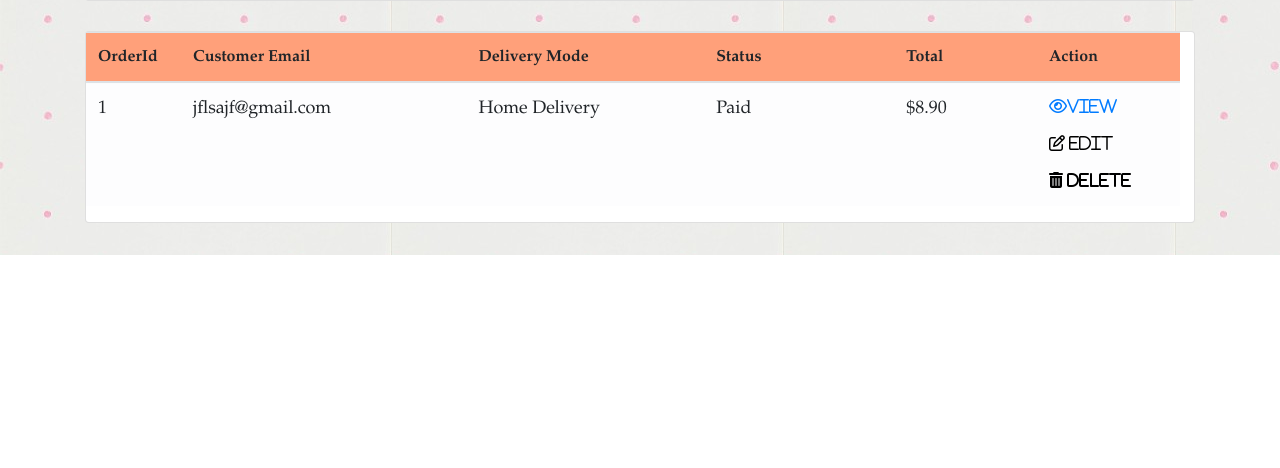
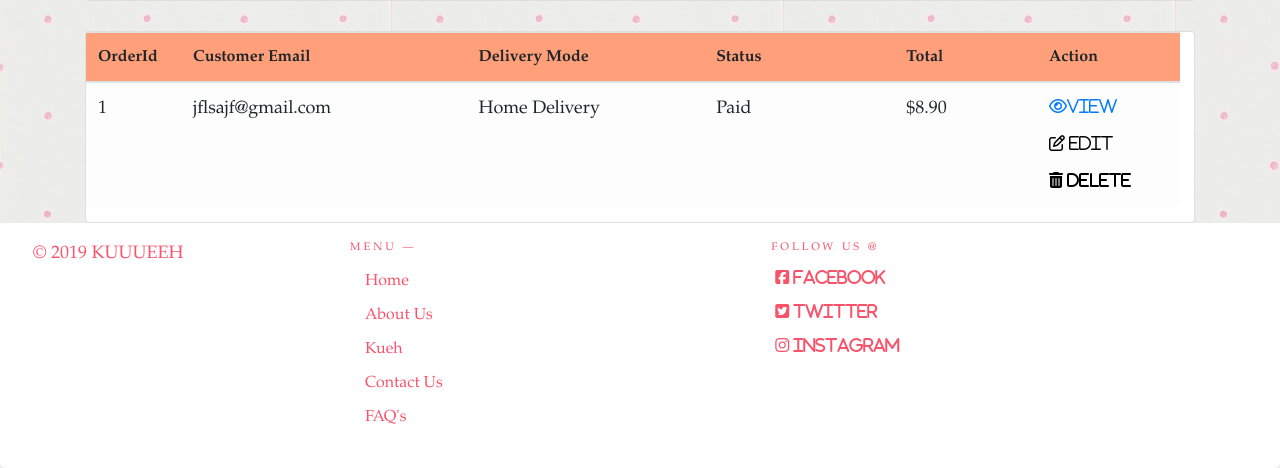
Before and after one commit to tananntze/KUUUEEEH, a PHP site: page /orders.php in a window 1280 px wide. Shown: the part 545-1013 px from the top of the page. Before the commit the page ends 800 px from the top, so only its background shows below. Run offline with PHP 8.4, Linux system fonts and the light colour scheme; some libraries are stand-ins or nearby versions.

Commit message:
Updated links for footer and added footer to orders

```diff
--- a/aboutus.php
+++ b/aboutus.php
@@ -119,7 +119,7 @@ and open the template in the editor.
 
                 <div class="col-md-6">
                     <ul class="list">
-                        <li><a href="home.php">Home</a></li>
+                        <li><a href="index.php">Home</a></li>
                         <li><a href="aboutus.php">About Us</a></li>
                         <li><a href="kuehmenuall.php">Kueh</a></li>
                         <li><a href="contactus.php">Contact Us</a></li>
--- a/contactus.php
+++ b/contactus.php
@@ -128,7 +128,7 @@ and open the template in the editor.
 
                 <div class="col-md-6">
                     <ul class="list">
-                        <li><a href="home.php">Home</a></li>
+                        <li><a href="index.php">Home</a></li>
                         <li><a href="aboutus.php">About Us</a></li>
                         <li><a href="kuehmenuall.php">Kueh</a></li>
                         <li><a href="contactus.php">Contact Us</a></li>
--- a/editadmin.php
+++ b/editadmin.php
@@ -297,7 +297,7 @@ and open the template in the editor.
 
                 <div class="col-md-6">
                     <ul class="list">
-                        <li><a href="home.php">Home</a></li>
+                        <li><a href="index.php">Home</a></li>
                         <li><a href="aboutus.php">About Us</a></li>
                         <li><a href="kuehmenuall.php">Kueh</a></li>
                         <li><a href="contactus.php">Contact Us</a></li>
--- a/faq.php
+++ b/faq.php
@@ -171,7 +171,7 @@
 
                 <div class="col-md-6">
                     <ul class="list">
-                        <li><a href="home.php">Home</a></li>
+                        <li><a href="index.php">Home</a></li>
                         <li><a href="aboutus.php">About Us</a></li>
                         <li><a href="kuehmenuall.php">Kueh</a></li>
                         <li><a href="contactus.php">Contact Us</a></li>
--- a/kuehcheckout.php
+++ b/kuehcheckout.php
@@ -182,7 +182,7 @@ and open the template in the editor.
 
                 <div class="col-md-6">
                     <ul class="list">
-                        <li><a href="home.php">Home</a></li>
+                        <li><a href="index.php">Home</a></li>
                         <li><a href="aboutus.php">About Us</a></li>
                         <li><a href="kuehmenuall.php">Kueh</a></li>
                         <li><a href="contactus.php">Contact Us</a></li>
--- a/kuehmenuall.php
+++ b/kuehmenuall.php
@@ -526,7 +526,7 @@ and open the template in the editor.
 
                 <div class="col-md-6">
                     <ul class="list">
-                        <li><a href="home.php">Home</a></li>
+                        <li><a href="index.php">Home</a></li>
                         <li><a href="aboutus.php">About Us</a></li>
                         <li><a href="kuehmenuall.php">Kueh</a></li>
                         <li><a href="contactus.php">Contact Us</a></li>
--- a/login.php
+++ b/login.php
@@ -92,7 +92,7 @@
 
             <div class="col-md-6">
                 <ul class="list">
-                    <li><a href="home.php">Home</a></li>
+                    <li><a href="index.php">Home</a></li>
                     <li><a href="aboutus.php">About Us</a></li>
                     <li><a href="kuehmenuall.php">Kueh</a></li>
                     <li><a href="contactus.php">Contact Us</a></li>
--- a/orders.php
+++ b/orders.php
@@ -106,6 +106,38 @@ and open the template in the editor.
         </section>
     </section>
 
-</body>
+    </body>
+
+    <footer class="footer-bs p-2 mb-0">
+
+        <div class="row mx-0">
+            <div class="col-md-3 footer-brand animated fadeInLeft">
+
+                <p>© 2019 KUUUEEH</p>
+            </div>
+            <div class="col-md-4 footer-nav animated fadeInUp">
+                <h4>Menu —</h4>
+
+                <div class="col-md-6">
+                    <ul class="list">
+                        <li><a href="index.php">Home</a></li>
+                        <li><a href="aboutus.php">About Us</a></li>
+                        <li><a href="kuehmenuall.php">Kueh</a></li>
+                        <li><a href="contactus.php">Contact Us</a></li>
+                        <li><a href="faq.php">FAQ's</a></li>
+                    </ul>
+                </div>
+            </div>
+            <div class="col-md-2 footer-social animated fadeInDown">
+                <h4>Follow Us @</h4>
+                <ul class= "list-inline">
+                    <li><a class ="fa fa-facebook-square" href="#"> Facebook</a></li>
+                    <li><a class="fa fa-twitter-square" href="#"> Twitter</a></li>
+                    <li ><a class= "fa fa-instagram" href="#"> Instagram</a></li>
+                </ul>
+            </div>
+
+        </div>
+    </footer>
 
 </html>
--- a/promotions.php
+++ b/promotions.php
@@ -93,7 +93,7 @@ and open the template in the editor.
 
                 <div class="col-md-6">
                     <ul class="list">
-                        <li><a href="home.php">Home</a></li>
+                        <li><a href="index.php">Home</a></li>
                         <li><a href="aboutus.php">About Us</a></li>
                         <li><a href="kuehmenuall.php">Kueh</a></li>
                         <li><a href="contactus.php">Contact Us</a></li>
```
